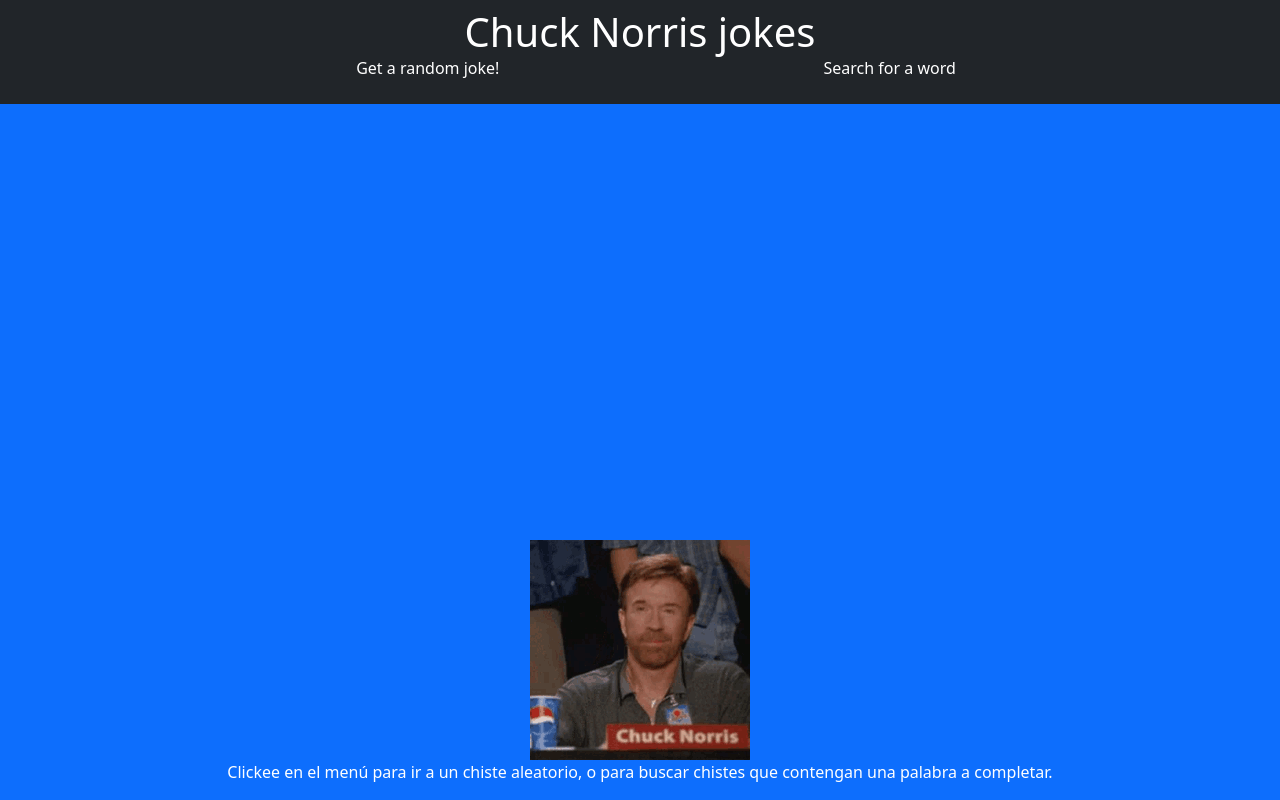
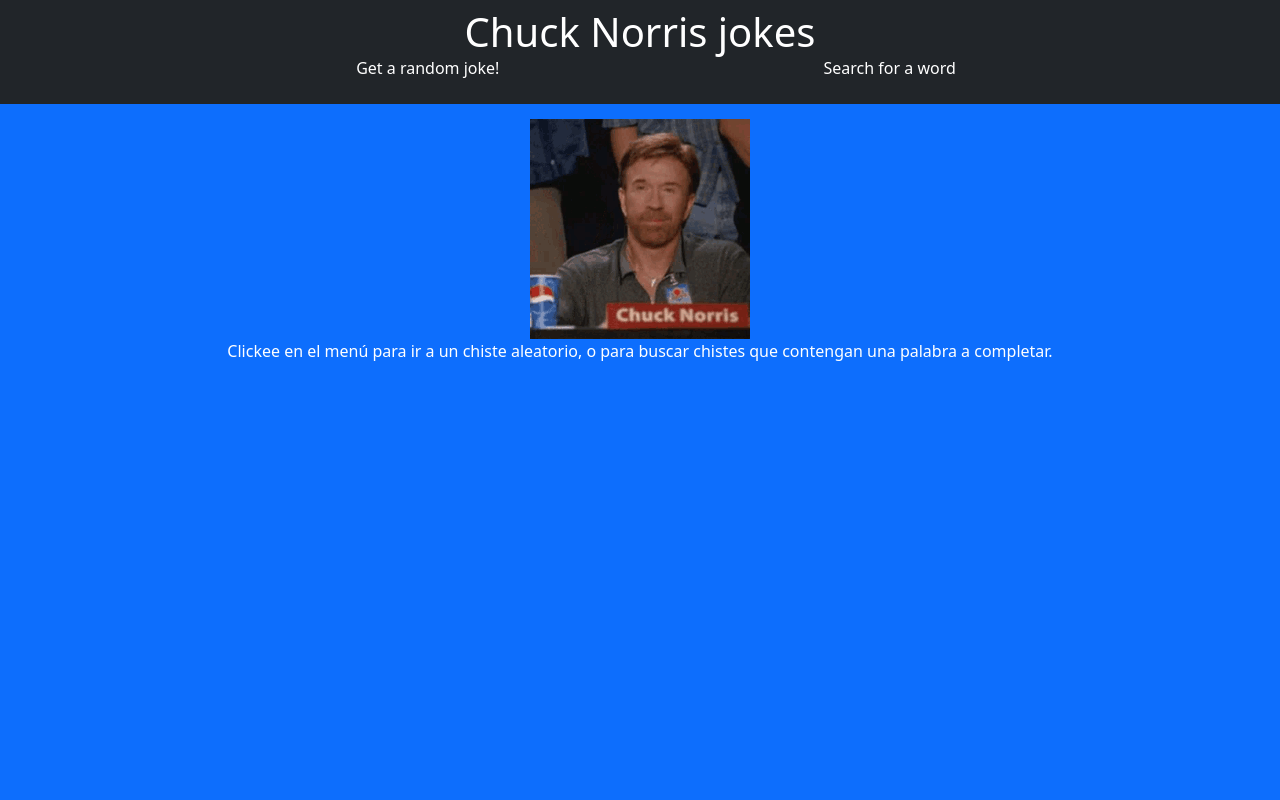
Before and after one commit to gonsalomon/TPESeminarioAngular, an Angular app in the folder boomer-jokes/: page / in a window 1280 px wide. Built offline with nearby package versions, Linux system fonts and the light colour scheme.

Commit message:
update 1: CSS work

```diff
--- a/boomer-jokes/src/app/app.component.html
+++ b/boomer-jokes/src/app/app.component.html
@@ -1,4 +1,6 @@
 <main class="d-flex flex-column bg-primary" style="height: 100vh; color:white">
     <app-nav></app-nav>
-    <router-outlet style="margin:auto; color:white"></router-outlet>
+    <div class="d-flex flex-column align-items-center" style="padding: 15px">
+        <router-outlet style="margin:auto; color:white"></router-outlet>
+    </div>
 </main>
--- a/boomer-jokes/src/styles.scss
+++ b/boomer-jokes/src/styles.scss
@@ -9,3 +9,6 @@
     text-decoration: none;
     color: inherit;
 }
+.main{
+    align-items: center;
+}
```
Also changed, not shown: boomer-jokes/src/app/search/search.component.html (line endings or trailing spaces).
